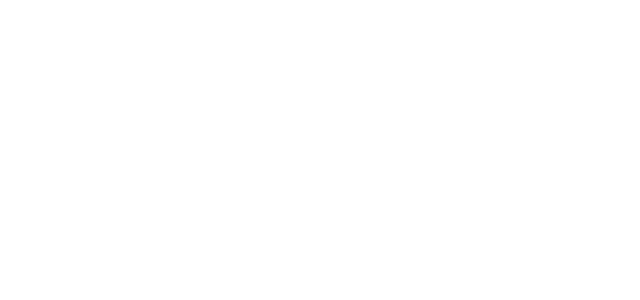
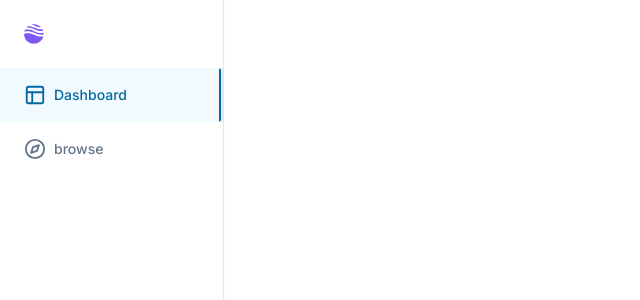
Before and after one commit to itays/udemy-clone, a Next.js app: page / in a window 1280 px wide. Shown: the top 300 px of the page, without its empty margins (0-640 px from the left). Built offline with nearby package versions, Linux system fonts and the light colour scheme.

Commit message:
Working on the layout

```diff
--- /dev/null
+++ b/src/app/(dashboard)/_components/Logo.tsx
@@ -0,0 +1,14 @@
+import Image from "next/image";
+const Logo = () => {
+  return (
+    <Image
+      height={130}
+      width={130}
+      alt="logo"
+      src="/logo.svg"
+      className="p-6"
+    />
+  );
+};
+
+export default Logo;
--- /dev/null
+++ b/src/app/(dashboard)/_components/Sidebar.tsx
@@ -0,0 +1,11 @@
+import Logo from "./Logo";
+import SidebarRoutes from "./SidebarRoutes";
+
+export const Sidebar = () => {
+  return (
+    <aside className="sidebar hidden md:flex h-full w-56 flex-col fixed inset-y-0 z-50 border-r overflow-y-auto bg-white shadow-sm">
+      <Logo />
+      <SidebarRoutes />
+    </aside>
+  );
+};
--- /dev/null
+++ b/src/app/(dashboard)/_components/SidebarItem.tsx
@@ -0,0 +1,51 @@
+"use client";
+
+import { LucideIcon } from "lucide-react";
+import { usePathname, useRouter } from "next/navigation";
+import { cn } from "@/lib/utils";
+
+type SidebarItemProps = {
+  label: string;
+  icon: LucideIcon;
+  href: string;
+};
+
+const SidebarItem = ({ label, href, icon: Icon }: SidebarItemProps) => {
+  const pathName = usePathname();
+  const router = useRouter();
+  const isActive =
+    (pathName === "/" && href === "/") || // check if on the root page
+    pathName === href || // simple check if the path is the same
+    pathName?.startsWith(`${href}/`); // check if the path is the parent of the current path
+
+  const onClick = () => {
+    router.push(href);
+  };
+  return (
+    <button
+      onClick={onClick}
+      type="button"
+      className={cn(
+        "flex items-center gap-x-2 text-slate-500 text-sm font-[500] pl-6 transition-all hover:text-slate-600 hover:bg-slate-300/20",
+        isActive &&
+          "text-sky-700 bg-sky-200/20 hover:bg-sky-200/20 hover:text-sky-700"
+      )}
+    >
+      <div className="flex items-center gap-x-2 py-4">
+        <Icon
+          size={22}
+          className={cn("text-slate-500", isActive && "text-sky-700")}
+        />
+        {label}
+      </div>
+      <div
+        className={cn(
+          "ml-auto opacity-0 border-2 border-l-sky-700 h-full transition-all",
+          isActive && "opacity-100"
+        )}
+      />
+    </button>
+  );
+};
+
+export default SidebarItem;
--- /dev/null
+++ b/src/app/(dashboard)/_components/SidebarRoutes.tsx
@@ -0,0 +1,35 @@
+"use client";
+
+import { Compass, Layout } from "lucide-react";
+import SidebarItem from "./SidebarItem";
+
+const guestRoutes = [
+  {
+    icon: Layout,
+    label: "Dashboard",
+    href: "/",
+  },
+  {
+    icon: Compass,
+    label: "browse",
+    href: "/search",
+  },
+];
+
+const SidebarRoutes = () => {
+  const routes = guestRoutes;
+  return (
+    <div className="flex flex-col w-full">
+      {routes.map((route) => (
+        <SidebarItem
+          key={route.href}
+          icon={route.icon}
+          label={route.label}
+          href={route.href}
+        />
+      ))}
+    </div>
+  );
+};
+
+export default SidebarRoutes;
--- /dev/null
+++ b/src/app/(dashboard)/layout.tsx
@@ -0,0 +1,14 @@
+import { Sidebar } from "./_components/Sidebar";
+
+export default function DashboardLayout({
+  children,
+}: {
+  children: React.ReactNode;
+}) {
+  return (
+    <div className="h-full">
+      <Sidebar />
+      {children}
+    </div>
+  );
+}
--- a/src/app/page.tsx
+++ /dev/null
@@ -1,8 +0,0 @@
-import { ModeToggle } from "@/components/ui/ModeToggle";
-export default function Home() {
-  return (
-    <p className="p-4">
-      <ModeToggle />
-    </p>
-  );
-}
--- a/src/app/test/page.tsx
+++ /dev/null
@@ -1,3 +0,0 @@
-export default function Page() {
-  return <div>Unprotected page</div>;
-}
--- a/src/middleware.ts
+++ b/src/middleware.ts
@@ -4,7 +4,7 @@
 // Please edit this to allow other routes to be public as needed.
 // See https://clerk.com/docs/references/nextjs/auth-middleware for more information about configuring your middleware
 export default authMiddleware({
-  publicRoutes: ["/test"],
+  publicRoutes: [],
 });
 
 export const config = {
```
Also changed, not shown: public/logo.svg (added).
